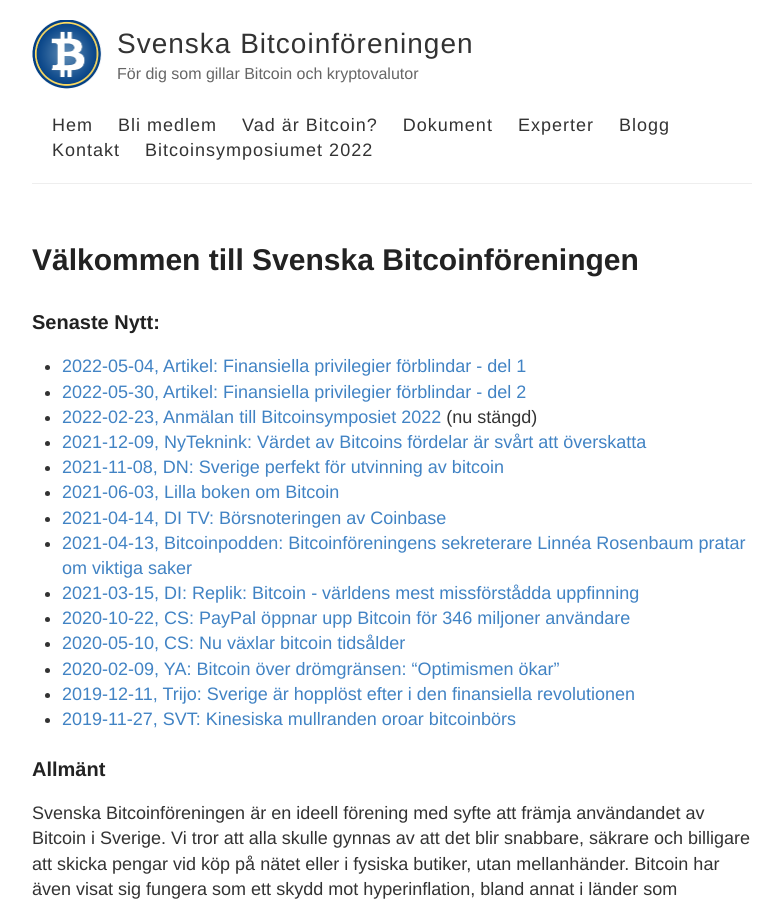
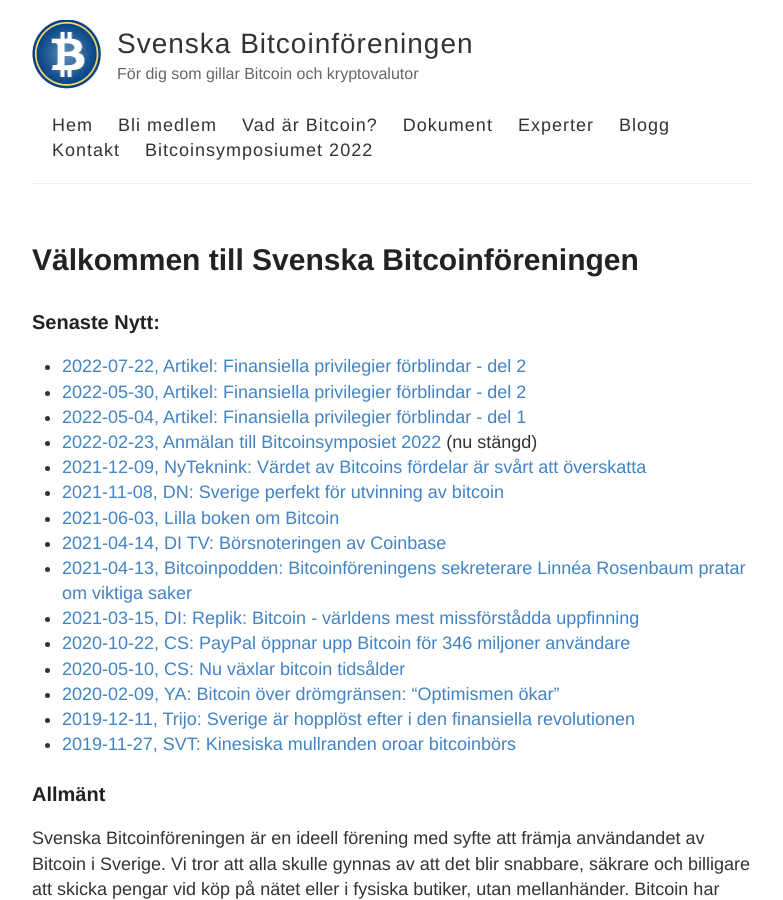
Before and after one commit to bitcoinforeningen/bitcoinforeningen.github.io, a Jekyll site: the page built from index.md, in a window 1280 px wide and 900 px high. Shown: the whole window, without its empty margins (248-1031 px from the left). Built offline with Jekyll 4.4.1, drawn with Linux system fonts in a browser that asks for light colours.

Commit message:
Update index.md
sista delen av tre

```diff
--- a/index.md
+++ b/index.md
@@ -5,8 +5,9 @@ permalink: /
 ---
 
 ### Senaste Nytt:
+- [2022-07-22, Artikel: Finansiella privilegier förblindar - del 2](https://www.bitcoin.se/articles/finansiella-privilegier-forblindar-del-3)
+- [2022-05-30, Artikel: Finansiella privilegier förblindar - del 2](https://www.bitcoin.se/articles/finansiella-privilegier-forblindar-del-2)
 - [2022-05-04, Artikel: Finansiella privilegier förblindar - del 1](https://www.bitcoin.se/articles/finansiella-privilegier-forblindar-del-1)
-- [2022-05-30, Artikel: Finansiella privilegier förblindar - del 2](https://www.bitcoin.se/articles/finansiella-privilegier-forblindar-del-2)
 - [2022-02-23, Anmälan till Bitcoinsymposiet 2022](https://www.eventbrite.se/e/bitcoinsymposium-2022-biljetter-200760228247) (nu stängd)
 - [2021-12-09, NyTeknink: Värdet av Bitcoins fördelar är svårt att överskatta](https://www.nyteknik.se/opinion/vardet-av-bitcoins-fordelar-ar-svart-att-overskatta-7025806)
 - [2021-11-08, DN: Sverige perfekt för utvinning av bitcoin](https://www.dn.se/debatt/sverige-perfekt-for-utvinning-av-bitcoin/)
```
